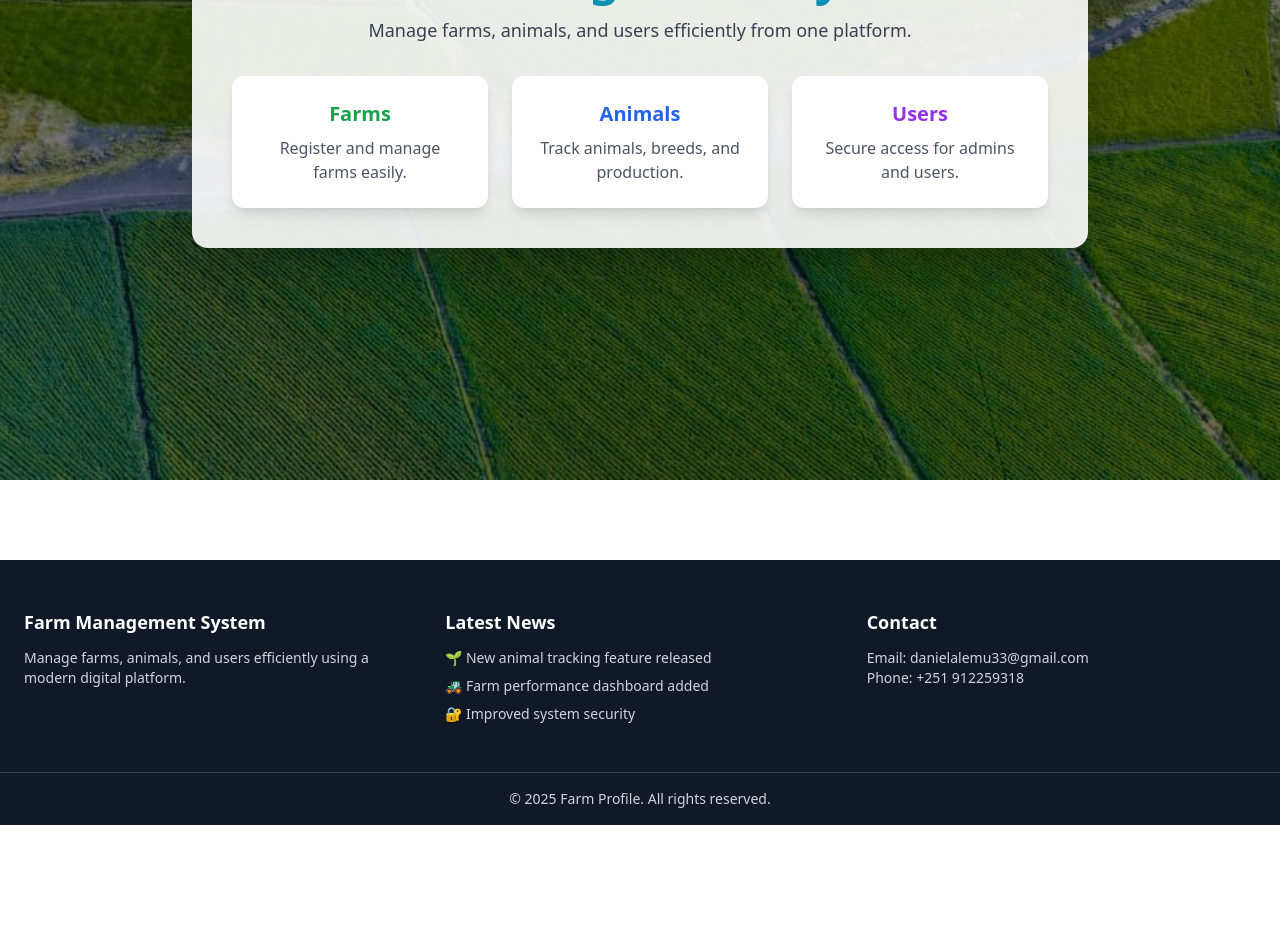
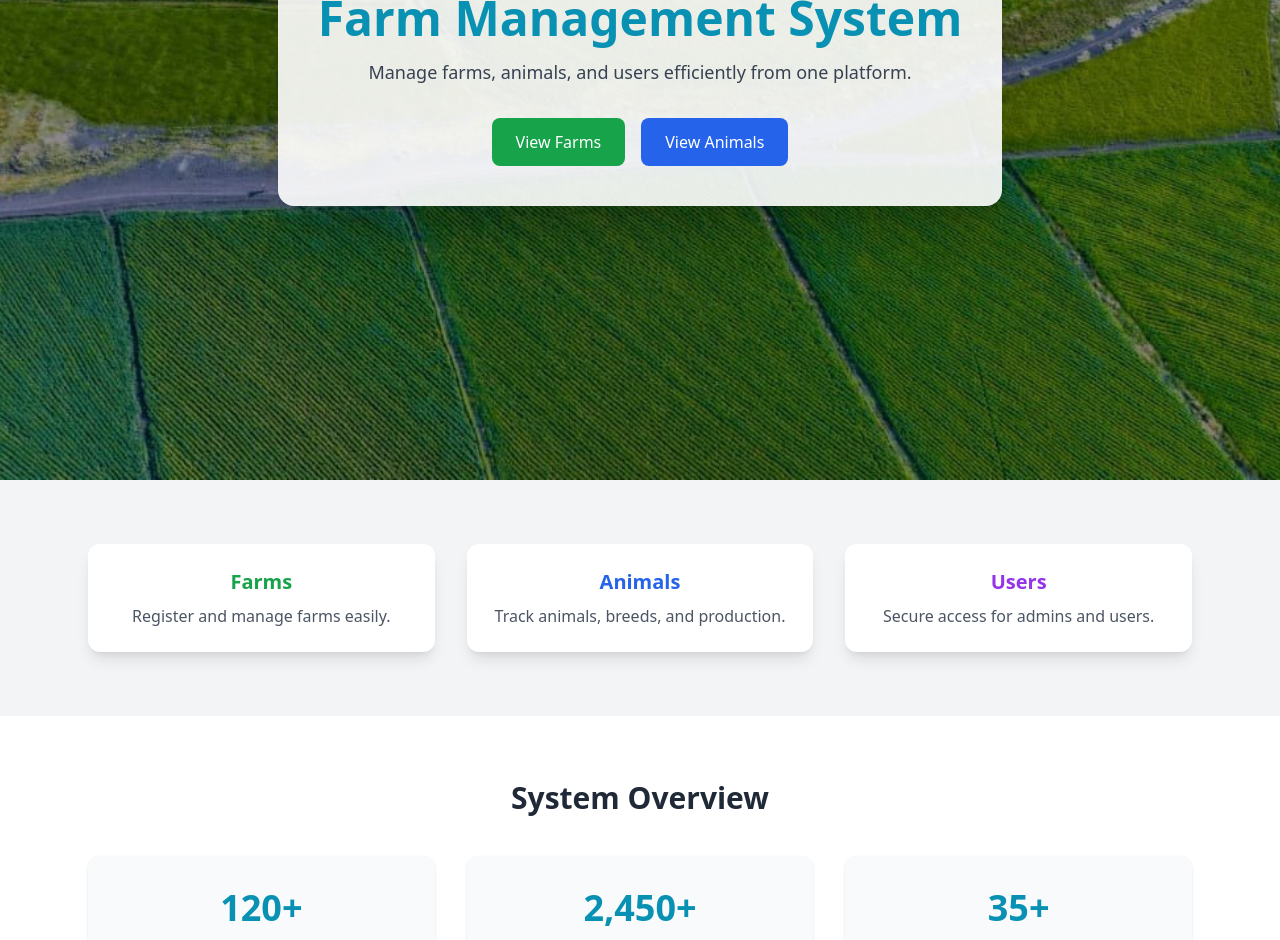
Before and after one commit to dany977/final_aau_frontends, a React (Vite) app: page / in a window 1280 px wide. Shown: the part 320-1260 px from the top of the page. Before the commit the page ends 1145 px from the top, so only its background shows below. Built offline with nearby package versions, Linux system fonts and the light colour scheme.

Commit message:
Add home

```diff
--- a/src/pages/Home.jsx
+++ b/src/pages/Home.jsx
@@ -1,23 +1,21 @@
-import React from "react";
 import { motion } from "framer-motion";
 
 export default function Home() {
   return (
-    <div
-      className="relative w-full min-h-screen bg-cover bg-center bg-no-repeat flex items-center justify-center px-6"
-      style={{
-        backgroundImage: "url('/image2.jpg')",
-      }}
+    <div className="w-full min-h-screen">
+
+      {/* HERO SECTION */}
+      <section
+        className="relative h-screen flex items-center justify-center bg-cover bg-center"
+        style={{ backgroundImage: "url('/image2.jpg')" }}
       >
-      {/* Overlay */}
-      <div className="absolute inset-0 bg-black bg-opacity-50"></div>
+        <div className="absolute inset-0 bg-black/40"></div>
 
-      {/* Content */}
         <motion.div
-        initial={{ opacity: 0, y: 60 }}
+          initial={{ opacity: 0, y: 40 }}
           animate={{ opacity: 1, y: 0 }}
           transition={{ duration: 0.8 }}
-        className="relative z-10 text-center max-w-4xl bg-white bg-opacity-90 p-10 rounded-2xl shadow-2xl"
+          className="relative bg-white/90 p-10 rounded-2xl shadow-2xl text-center max-w-4xl"
         >
           <h1 className="text-4xl md:text-5xl font-bold text-cyan-600 mb-4">
             Farm Management System
@@ -27,39 +25,86 @@ export default function Home() {
             Manage farms, animals, and users efficiently from one platform.
           </p>
 
-        {/* Visible Cards */}
-        <div className="grid grid-cols-1 md:grid-cols-3 gap-6 mt-8">
-          <motion.div
-            whileHover={{ scale: 1.05 }}
-            className="p-6 bg-white rounded-xl shadow-lg"
+          <div className="flex flex-wrap justify-center gap-4">
+            <button
+              onClick={() => (window.location.href = "/farms")}
+              className="px-6 py-3 bg-green-600 text-white rounded-lg hover:bg-green-700"
             >
-            <h2 className="text-xl font-bold text-green-600">Farms</h2>
-            <p className="text-gray-600 mt-2">
-              Register and manage farms easily.
-            </p>
-          </motion.div>
+              View Farms
+            </button>
 
-          <motion.div
-            whileHover={{ scale: 1.05 }}
-            className="p-6 bg-white rounded-xl shadow-lg"
+            <button
+              onClick={() => (window.location.href = "/animals")}
+              className="px-6 py-3 bg-blue-600 text-white rounded-lg hover:bg-blue-700"
             >
-            <h2 className="text-xl font-bold text-blue-600">Animals</h2>
-            <p className="text-gray-600 mt-2">
-              Track animals, breeds, and production.
-            </p>
-          </motion.div>
-
-          <motion.div
-            whileHover={{ scale: 1.05 }}
-            className="p-6 bg-white rounded-xl shadow-lg"
-          >
-            <h2 className="text-xl font-bold text-purple-600">Users</h2>
-            <p className="text-gray-600 mt-2">
-              Secure access for admins and users.
-            </p>
-          </motion.div>
+              View Animals
+            </button>
           </div>
         </motion.div>
+      </section>
+
+      {/* FEATURES SECTION */}
+      <section className="py-16 bg-gray-100">
+        <div className="max-w-6xl mx-auto px-6 grid grid-cols-1 md:grid-cols-3 gap-8">
+
+          <FeatureCard
+            title="Farms"
+            color="text-green-600"
+            text="Register and manage farms easily."
+          />
+
+          <FeatureCard
+            title="Animals"
+            color="text-blue-600"
+            text="Track animals, breeds, and production."
+          />
+
+          <FeatureCard
+            title="Users"
+            color="text-purple-600"
+            text="Secure access for admins and users."
+          />
+        </div>
+      </section>
+
+      {/* STATISTICS SECTION */}
+      <section className="py-16 bg-white">
+        <div className="max-w-6xl mx-auto px-6 text-center">
+          <h2 className="text-3xl font-bold mb-10 text-gray-800">
+            System Overview
+          </h2>
+
+          <div className="grid grid-cols-1 md:grid-cols-3 gap-8">
+            <StatBox number="120+" label="Farms Registered" />
+            <StatBox number="2,450+" label="Animals Tracked" />
+            <StatBox number="35+" label="System Users" />
+          </div>
+        </div>
+      </section>
+
     </div>
   );
 }
+
+/* ---------- Components ---------- */
+
+function FeatureCard({ title, text, color }) {
+  return (
+    <motion.div
+      whileHover={{ scale: 1.05 }}
+      className="bg-white p-6 rounded-xl shadow-lg text-center"
+    >
+      <h3 className={`text-xl font-bold mb-2 ${color}`}>{title}</h3>
+      <p className="text-gray-600">{text}</p>
+    </motion.div>
+  );
+}
+
+function StatBox({ number, label }) {
+  return (
+    <div className="bg-gray-50 p-8 rounded-xl shadow text-center">
+      <h3 className="text-4xl font-bold text-cyan-600">{number}</h3>
+      <p className="text-gray-600 mt-2">{label}</p>
+    </div>
+  );
+}
```
Lines whose indentation alone changed are shown as unchanged.
